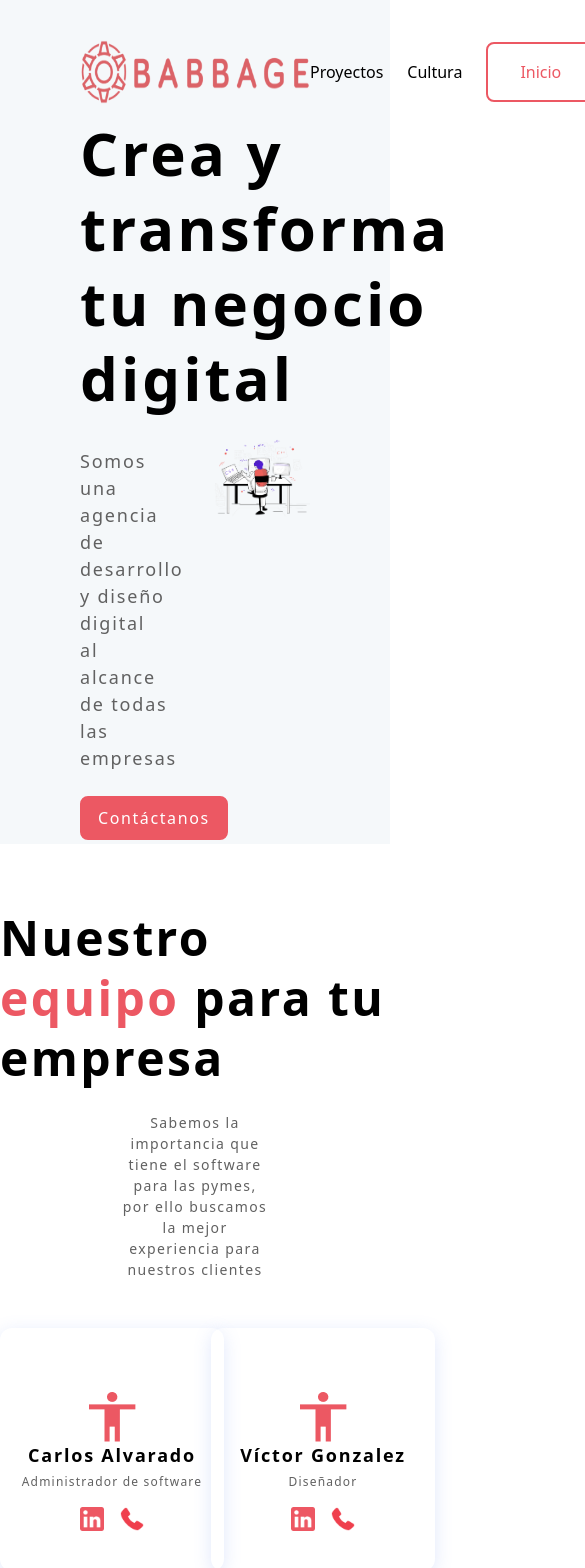
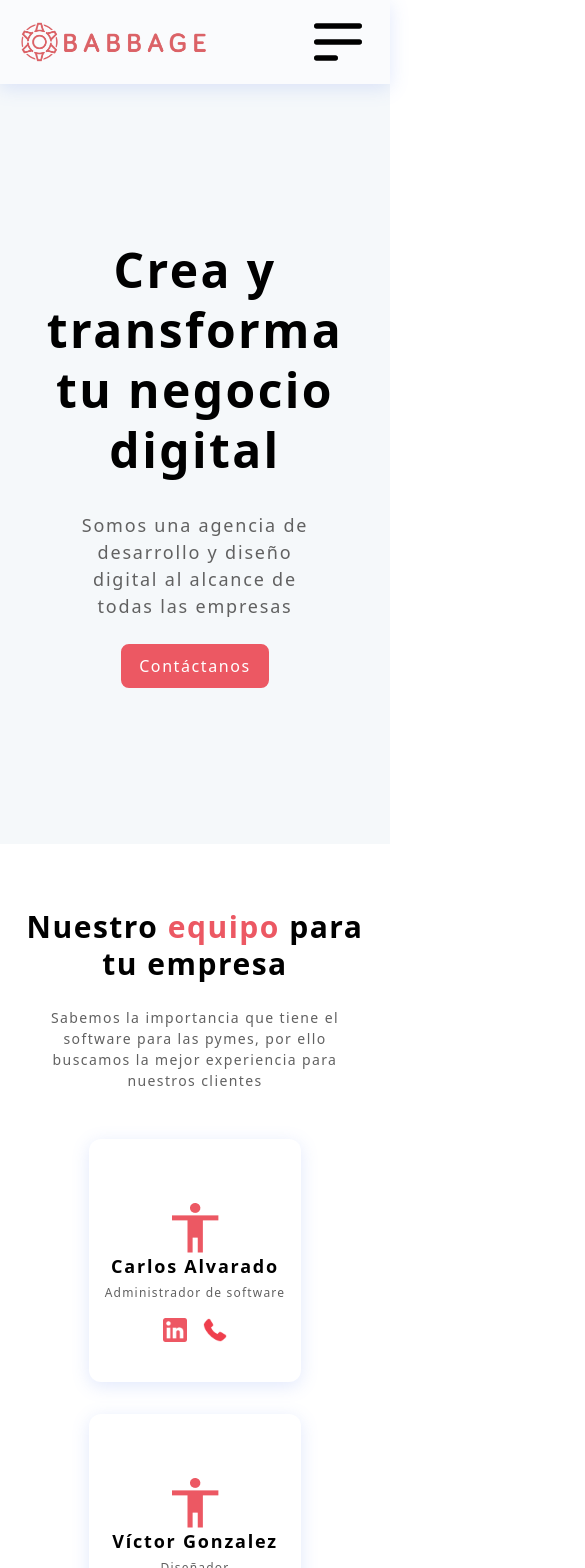
Before and after one commit to DuilioSM/Babbage, a React (Create React App) app: page / in a window 390 px wide. Shown: the top 1568 px of the page, 585 px wide, since content can reach past the window. Built offline with nearby package versions, Linux system fonts and the light colour scheme.

Commit message:
añadi un header responsive y todo el home lo puse modo mobile

```diff
--- a/package.json
+++ b/package.json
@@ -6,10 +6,12 @@
     "@testing-library/jest-dom": "^5.16.2",
     "@testing-library/react": "^12.1.3",
     "@testing-library/user-event": "^13.5.0",
+    "gsap": "^3.9.1",
     "react": "^17.0.2",
     "react-dom": "^17.0.2",
+    "react-icons": "^4.3.1",
     "react-router-dom": "^6.2.2",
-    "react-scripts": "5.0.0",
+    "react-scripts": "^5.0.0",
     "web-vitals": "^2.1.4"
   },
   "scripts": {
--- /dev/null
+++ b/src/components/BabbageAnimation.js
@@ -0,0 +1,39 @@
+import { TimelineLite } from "gsap";
+
+function BabbageAnimation() {
+  window.onload = function () {
+    var tl = new TimelineLite({ delay: 1 }),
+      firstBg = document.querySelectorAll(".text__first-bg"),
+      secBg = document.querySelectorAll(".text__second-bg"),
+      word = document.querySelectorAll(".text__word");
+
+    tl.to(firstBg, 0.2, { scaleX: 1 })
+      .to(secBg, 0.2, { scaleX: 1 })
+      .to(word, 0.1, { opacity: 1 }, "-=0.1")
+      .to(firstBg, 0.2, { scaleX: 0 })
+      .to(secBg, 0.2, { scaleX: 0 });
+
+    document.querySelector(".restart").onclick = function () {
+      tl.restart();
+    };
+  };
+  return (
+    <div>
+      <p className="text">
+        {" "}
+        <span className="text__first">
+          <span className="text__word">Hello</span>
+          <span className="text__first-bg"></span>
+        </span>
+        <br />
+        <span className="text__second">
+          <span className="text__word">World</span>
+          <span className="text__second-bg"></span>
+        </span>
+      </p>
+      <button className="restart">repeat</button>
+    </div>
+  );
+}
+
+export default BabbageAnimation;
--- a/src/components/Contact.js
+++ b/src/components/Contact.js
@@ -3,14 +3,14 @@ import Devepoler from '../assets/web-development.png'
 
 function Contact() {
   return (
-    <div className="h-screen inline-flex justify-between w-full pt-28 px-20 bg-blueGray">
-      <div className="flex flex-col w-7/12 items-start justify-center">
-        <h2 className="text-6xl font-extrabold pb-8 leading-tight tracking-wider">Crea y transforma tu negocio digital</h2>
-        <p className=" w-2/3 text-lg text-grayText pb-6 leading-normal	 tracking-widest">Somos una agencia de desarrollo y diseño digital al alcance de todas las empresas</p>
+    <div className="h-[90vh] inline-flex items-center justify-between  w-full  md:pt-0 md:px-20 bg-blueGray">
+      <div className="flex flex-col p-5 w-full items-center justify-center md:w-7/12 md:p-0 md:items-start">
+        <h2 className="text-5xl text-center font-extrabold pb-8 leading-tight tracking-wider md:text-left md:text-6xl">Crea y transforma tu negocio digital</h2>
+        <p className=" w-2/3 text-lg text-grayText pb-6 leading-normal tracking-widest text-center md:text-left">Somos una agencia de desarrollo y diseño digital al alcance de todas las empresas</p>
         <a href="https://api.whatsapp.com/send/?phone=5213325979382" rel="noopener noreferrer"><button className="py-2 px-4 rounded-lg border-2 border-highRed bg-highRed text-white tracking-widest hover:bg-offWhite hover:text-highRed active:bg-highRed ">Contáctanos</button></a>
       </div>
-      <div className="flex flex-col justify-center items-end w-5/12">
-          <img className="w-full" src={Devepoler} alt='Desarrollador animado'/>
+      <div className="hidden justify-center items-end w-5/12 md:flex-col md:flex">
+          <img className="  md:w-full" src={Devepoler} alt='Desarrollador animado'/>
       </div>
     </div>
   );
--- a/src/components/Cultura.js
+++ b/src/components/Cultura.js
@@ -3,9 +3,9 @@ import CulturaItem from "./CulturaItem";
 
 function Cultura() {
   return (
-    <div className="flex flex-col items-center px-20 py-20 bg-blueGray h-4/5	">
-      <h3 className=" py-8 px-20 rounded-2xl bg-white text-4xl font-extrabold leading-tight tracking-[.14em] text-highRed shadow-item">Cultura empresarial</h3>
-      <div className="flex justify-center">
+    <div className="flex flex-col items-center  py-20 bg-blueGray h-4/5	md:px-20">
+      <h3 className="py-8 mx-8 text-center rounded-2xl bg-white text-4xl font-extrabold leading-tight tracking-[.14em] text-highRed shadow-item md:px-20 md:mx-0">Cultura empresarial</h3>
+      <div className="flex flex-col justify-center items-center md:flex-row md:items-start">
         <CulturaItem
           title="Misión"
           text="Ser la empresa preferida de los clientes que buscan software de administración, buscando que nuestros desarrollos sean accesibles para nuestros clientes"
--- a/src/components/CulturaItem.js
+++ b/src/components/CulturaItem.js
@@ -2,7 +2,7 @@ import React from 'react'
 
 function CulturaItem({title,text}) {
   return (
-    <div className='mx-6 w-1/4 flex flex-col items-center mt-16 object-contain	'>
+    <div className='mx-6 mt-10 flex flex-col items-center  object-contain	md:w-1/4 md:mt-16'>
         <h5 className='text-4xl font-extrabold leading-tight tracking-wider'>{title}</h5>
         <p className=' text-sm text-grayText leading-normal	tracking-wide text-center'>{text}</p>
     </div>
--- a/src/components/Header.js
+++ b/src/components/Header.js
@@ -1,25 +1,53 @@
-import React from 'react'
+import React, { useState } from "react";
 import { Link } from "react-router-dom";
-import HeaderLogo from '../assets/Header-logo.png'
+import { HiOutlineMenuAlt2 } from "react-icons/hi";
+import { HiOutlineMenuAlt3 } from "react-icons/hi";
+import HeaderLogo from "../assets/Header-logo.png";
 
 function Header() {
-    // const history = useNavigate();
+  const [showNav, setShowNav] = useState(false);
   return (
-    <div className='absolute flex justify-between w-full px-20 py-4 pt-10'>
-        <img className='h-16' alt="Babbage" src={HeaderLogo}/>
-        <nav className='flex items-center'>
-            <ul className='flex'>
-                <li className='	hover:underline decoration-highRed decoration-4'>
-                 <Link to="/projects">Proyectos</Link>
-                </li>
-                <li className='hover:underline decoration-highRed decoration-4'>
-                 <Link className='p-6' to="/">Cultura</Link>
-                </li>
-            </ul>
-            <Link to="/"><button className='h-fit px-8 py-4 text-highRed  rounded-lg border-2 border-highRed hover:bg-highRed hover:text-white active:bg-white active:text-highRed'>Inicio</button></Link>
-        </nav>
-    </div>
-  )
+    <header className="flex w-full h-[10vh] px-5 py-8 sticky top-0 z-20 bg-offWhite shadow-item md:px-20 ">
+      <nav className="flex w-full justify-between items-center md:flex">
+        <div className="sticky w-full top-0 z-20 flex items-center justify-between">
+          <img className="md:h-14 h-10" alt="Babbage" src={HeaderLogo} />
+          {showNav ? (
+            <HiOutlineMenuAlt3
+              onClick={() => setShowNav(!showNav)}
+              className="md:hidden block h-16 w-16 cursor-pointer"
+            />
+          ) : (
+            <HiOutlineMenuAlt2
+              onClick={() => setShowNav(!showNav)}
+              className="md:hidden block h-16 w-16 cursor-pointer"
+            />
+          )}
+        </div>
+        <ul
+          className={
+            (showNav ? "left-0" : "-left-full") +
+            "  transition-left fixed justify-start bottom-0 top-[10vh] bg-grayText w-10/12 text-white space-y-5 p-5 shadow-item md:static md:flex md:space-y-0 md:text-black md:bg-transparent md:w-auto md:space-x-3 md:items-center"
+          }
+        >
+          <li className="hover:underline decoration-highRed decoration-4">
+            <Link to="/projects">Proyectos</Link>
+          </li>
+          <li className="hover:underline decoration-highRed decoration-4">
+            <Link className="" to="/">
+              Cultura
+            </Link>
+          </li>
+          <li>
+            <Link to="/">
+              <button className="h-fit px-6 py-3 text-highRed  rounded-lg border-2 border-highRed hover:bg-highRed hover:text-white active:bg-white active:text-highRed">
+                Inicio
+              </button>
+            </Link>
+          </li>
+        </ul>
+      </nav>
+    </header>
+  );
 }
 
-export default Header
+export default Header;
--- a/src/components/Team.js
+++ b/src/components/Team.js
@@ -4,10 +4,10 @@ import TeamIcon from '../assets/TeamIcon.png'
 
 function Team() {
   return (
-    <div className='flex flex-col items-center h-fit'>
-        <h3 className='mt-16 text-5xl font-extrabold leading-tight tracking-wider'>Nuestro <span className='text-5xl font-extrabold leading-tight tracking-wider text-highRed'>equipo</span> para tu empresa</h3>
-        <p className='text-center w-6/12 text-sm text-grayText p-6 leading-normal	tracking-widest'>Sabemos la importancia que tiene el software para las pymes, por ello buscamos la mejor experiencia para nuestros clientes</p>
-        <div className='pt-6 pb-20 grid gap-8 grid-cols-2 grid-rows-2'>
+    <div className='flex flex-col items-center h-fit px-5'>
+        <h3 className='mt-16 text-3xl font-extrabold leading-tight tracking-wider text-center md:text-5xl'>Nuestro <span className='text-3xl font-extrabold leading-tight tracking-wider text-highRed md:text-5xl'>equipo</span> para tu empresa</h3>
+        <p className='text-center  text-sm text-grayText p-6 leading-normal	tracking-widest md:w-6/12'>Sabemos la importancia que tiene el software para las pymes, por ello buscamos la mejor experiencia para nuestros clientes</p>
+        <div className='pt-6 pb-20  grid gap-8 grid-cols-1 md:grid-cols-2 md:grid-rows-2 '>
             <TeamItem key='Carlos' name='Carlos Alvarado' num='tel:3312259518' link='https://www.linkedin.com/in/alejandro-garc%C3%ADa-47554a234/' position='Administrador de software' img={TeamIcon}/>
             <TeamItem key='Victor' name='Víctor Gonzalez' num='tel:3315570447' link='https://www.linkedin.com/in/victor-emilio-gonzalez-guzman-23b720234/' position='Diseñador' img={TeamIcon}/>
             <TeamItem key='Andres' name='Andrés Martinez' num='tel:3324809257' link='https://www.linkedin.com/in/andr%C3%A9s-francisco-mart%C3%ADnez-rinc%C3%B3n-242720234/' position='Desarrollador Java' img={TeamIcon}/>
--- a/src/components/TeamItem.js
+++ b/src/components/TeamItem.js
@@ -4,7 +4,7 @@ import IconFacebook from "../assets/call.png"
 
 function TeamItem({ name, position, img, link, num }) {
   return (
-    <div className="w-56 h-auto flex flex-col items-center justify-center pt-16 pb-10 px-4 shadow-item	rounded-xl	">
+    <div className="w-full h-auto flex flex-col items-center justify-center pt-16 pb-10 px-4 shadow-item	rounded-xl md:w-56	">
       <img src={img} alt={name} />
       <h4 className="text-lg leading-normal	tracking-widest font-extrabold">
         {name}
--- a/src/components/ValueItem.js
+++ b/src/components/ValueItem.js
@@ -3,7 +3,7 @@ import React from "react";
 function ValueItem({ img, title, text }) {
   return (
     <div className="flex items-center justify-start w-fit">
-      <img alt={title} src={img} className="w-28" />
+      <img alt={title} src={img} className="w-20 md:w-28" />
       <div className="pl-6">
         <h5 className="text-xl font-extrabold leading-tight tracking-widest text-highRed">{title}</h5>
         <p className="pt-4 text-grayText text-sm font-normal  leading-snug tracking-widest">{text}</p>
--- a/src/components/Values.js
+++ b/src/components/Values.js
@@ -7,11 +7,11 @@ import Pasion from '../assets/pasion.png'
 
 function Values() {
   return (
-    <div className="flex flex-col items-center px-72 mx-2 py-16">
-      <h3 className="  text-5xl font-extrabold leading-tight tracking-wider">
+    <div className=" px-10 py-12 w-full flex flex-col items-center md:px-72 md:mx-2 md:py-16 ">
+      <h3 className=" text-5xl font-extrabold leading-tight tracking-wider">
         Valores
       </h3>
-      <div className="pt-12 grid grid-cols-2 gap-y-14 gap-x-28">
+      <div className="pt-12 grid grid-cols-1 grid-rows-4 gap-y-14 md:gap-x-28 md:grid-cols-2 md:grid-rows-2">
           <ValueItem img={Honestidad} title='Honestidad' text='Somos una empresa dedicada a ser la mejor de nuestra área, es por eso que somos honestos en lo que hacemos sin mentir acerca de nuestros productos y servicios que ofrecemos.'/>
           <ValueItem img={Respeto} title='Respeto' text='Todos somos iguales y por eso nos comprometemos a respetar a todo aquel que trabaje con nosotros, al igual que respetaremos las ideas y pensamientos de las personas.'/>
           <ValueItem img={Responsabilidad} title='Responsabilidad' text='Nos comprometemos a cumplir los objetivos que nos prometemos a lograr los objetivos de los proyectos que realizamos.'/>
--- a/src/pages/Projects.js
+++ b/src/pages/Projects.js
@@ -1,4 +1,5 @@
 import React from 'react'
+import BabbageAnimation from '../components/BabbageAnimation'
 import Cisco from '../components/Cisco'
 import Problem from '../components/Problem'
 import TableCisco from '../components/TableCisco'
@@ -11,7 +12,7 @@ function Projects() {
       <WebApp/>
       <TableCisco/>
       <Cisco/>
-
+      <BabbageAnimation/>
     </>
   )
 }
```
Also changed, not shown: tailwind.config.js (+12 -12 lines), 2 other files (tests, documents, lock files or other folders).
